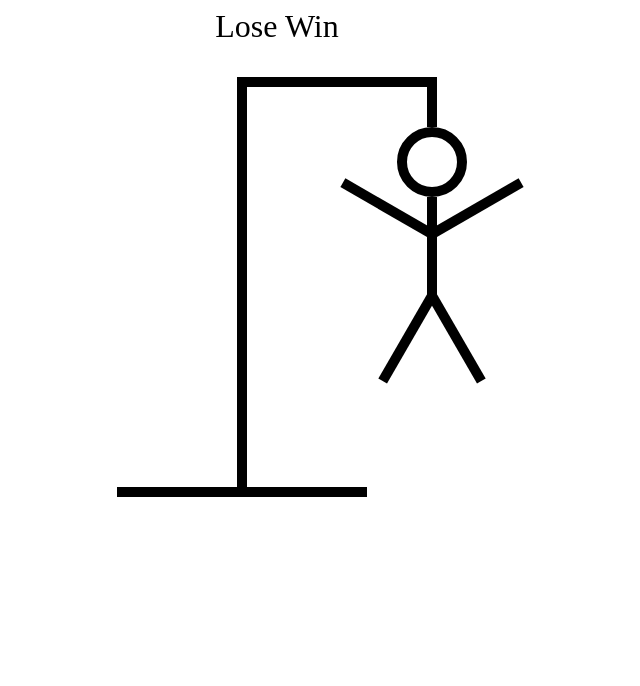
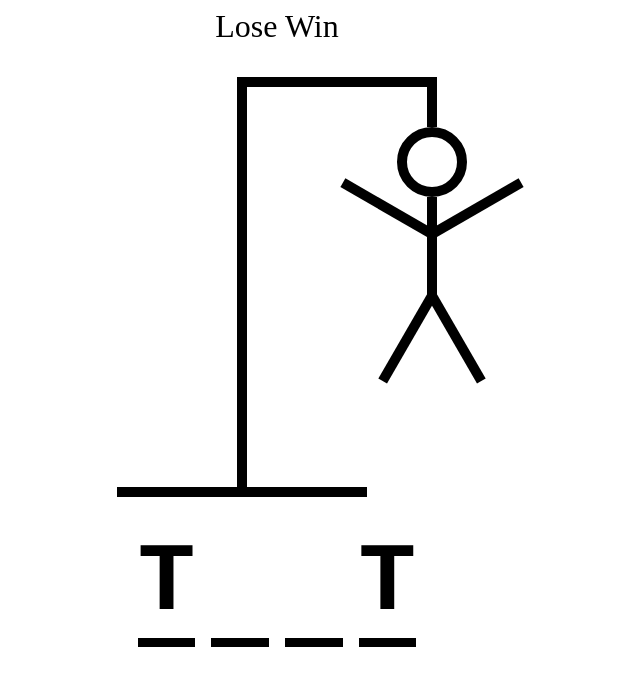
Before and after one commit to mdkgray/HaNgMaN-GaMe, a React (Vite) app: page / in a window 1280 px wide. Shown: the top 686 px of the page, without its empty margins (131-771 px from the left). Built offline with nearby package versions, Linux system fonts and the light colour scheme.

Commit message:
created word placement and lines in HnagmanWord.tsx

```diff
--- a/src/HangmanWord.tsx
+++ b/src/HangmanWord.tsx
@@ -1,3 +1,24 @@
 export function HangmanWord() {
+    const word = 'test';
+    const guessedLetters = ['t'];
 
+    return (
+        <div style={{
+            display: 'flex',
+            gap: '1rem',
+            fontSize: '6rem',
+            fontWeight: 'bold',
+            textTransform: 'uppercase',
+            fontFamily: 'monospace'
+            }}
+        >
+            {word.split('').map((letter, index) => (
+                <span style={{ borderBottom: '.1em solid black' }} key={index}>
+                    <span style={{
+                        visibility: guessedLetters.includes(letter) ? 'visible' : 'hidden',
+                    }}>{letter}</span>
+                </span>
+            ))}
+        </div>
+    )
 };
```
